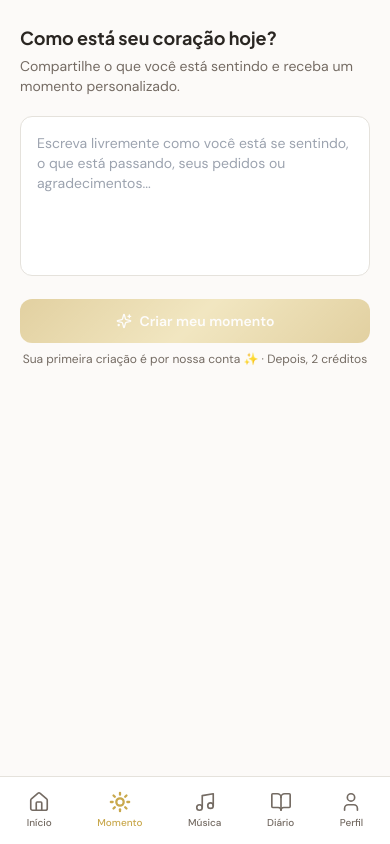
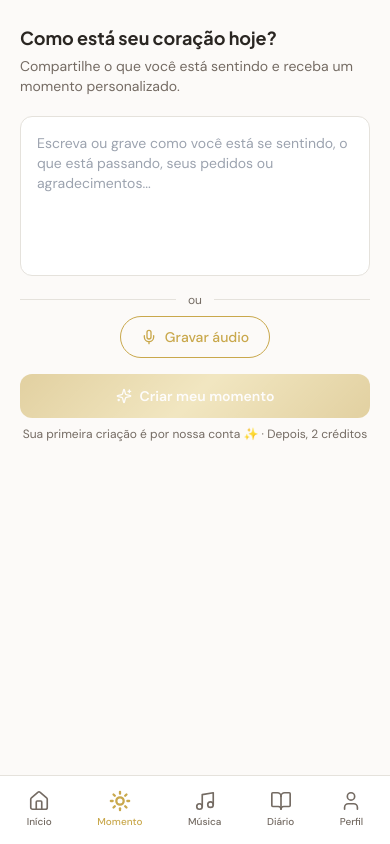
Before and after one commit to fernandolfas48/Momento-com-Deus, a Next.js app: page /meu-momento in a window 390 px wide. Built offline with nearby package versions, Linux system fonts and the light colour scheme; no server answers; sample sign-in values are in the browser's storage.

Commit message:
feat: layout responsivo desktop, tipografia melhorada e gravacao de audio com transcricao

```diff
--- a/app/(app)/meu-momento/page.tsx
+++ b/app/(app)/meu-momento/page.tsx
@@ -1,10 +1,10 @@
 'use client';
 
-import { useState } from 'react';
+import { useState, useRef } from 'react';
 import { useSession } from 'next-auth/react';
 import { useRouter } from 'next/navigation';
 import { motion } from 'framer-motion';
-import { Heart, Sparkles, BookOpen, HandHeart, MessageCircle, Music, Loader2, Crown, X } from 'lucide-react';
+import { Heart, Sparkles, BookOpen, HandHeart, MessageCircle, Music, Loader2, Crown, X, Mic, MicOff, Square } from 'lucide-react';
 import { toast } from 'sonner';
 
 export default function MeuMomentoPage() {
@@ -16,7 +16,63 @@ export default function MeuMomentoPage() {
   const [progress, setProgress] = useState(0);
   const [wasFree, setWasFree] = useState(false);
   const [showUpsell, setShowUpsell] = useState(false);
+  const [recording, setRecording] = useState(false);
+  const [transcribing, setTranscribing] = useState(false);
+  const mediaRecorderRef = useRef<MediaRecorder | null>(null);
+  const chunksRef = useRef<Blob[]>([]);
   const user = session?.user as any;
+
+  const startRecording = async () => {
+    try {
+      const stream = await navigator.mediaDevices.getUserMedia({ audio: true });
+      const mediaRecorder = new MediaRecorder(stream);
+      mediaRecorderRef.current = mediaRecorder;
+      chunksRef.current = [];
+
+      mediaRecorder.ondataavailable = (e) => {
+        if (e.data.size > 0) chunksRef.current.push(e.data);
+      };
+
+      mediaRecorder.onstop = async () => {
+        stream.getTracks().forEach(t => t.stop());
+        const blob = new Blob(chunksRef.current, { type: 'audio/webm' });
+        await transcribeAudio(blob);
+      };
+
+      mediaRecorder.start();
+      setRecording(true);
+      toast('Gravando... Clique em parar quando terminar.', { icon: '🎙️' });
+    } catch {
+      toast.error('Não foi possível acessar o microfone. Verifique as permissões.');
+    }
+  };
+
+  const stopRecording = () => {
+    if (mediaRecorderRef.current && recording) {
+      mediaRecorderRef.current.stop();
+      setRecording(false);
+      setTranscribing(true);
+    }
+  };
+
+  const transcribeAudio = async (blob: Blob) => {
+    try {
+      const formData = new FormData();
+      formData.append('audio', blob, 'recording.webm');
+      const res = await fetch('/api/ai/transcribe', { method: 'POST', body: formData });
+      const data = await res.json();
+      if (data?.text) {
+        setMessage((prev) => prev ? prev + ' ' + data.text : data.text);
+        toast.success('Áudio transcrito com sucesso!');
+      } else {
+        toast.error('Não consegui transcrever o áudio. Tente escrever.');
+      }
+    } catch {
+      toast.error('Erro ao transcrever áudio. Tente escrever.');
+    } finally {
+      setTranscribing(false);
+    }
+  };
 
   const createMoment = async () => {
     if (!message.trim()) { toast.error('Escreva algo sobre como você está se sentindo.'); return; }
@@ -97,12 +153,42 @@ export default function MeuMomentoPage() {
 
       {!result ? (
         <>
-          <textarea
-            value={message}
-            onChange={(e) => setMessage(e.target.value)}
-            placeholder="Escreva livremente como você está se sentindo, o que está passando, seus pedidos ou agradecimentos..."
-            className="w-full h-40 p-4 rounded-xl bg-white border border-border text-sm resize-none focus:outline-none focus:ring-2 focus:ring-[#C9A84C]/40"
-          />
+          <div className="relative">
+            <textarea
+              value={message}
+              onChange={(e) => setMessage(e.target.value)}
+              placeholder="Escreva ou grave como você está se sentindo, o que está passando, seus pedidos ou agradecimentos..."
+              className="w-full h-40 p-4 rounded-xl bg-white border border-border text-sm resize-none focus:outline-none focus:ring-2 focus:ring-[#C9A84C]/40"
+            />
+          </div>
+
+          {/* Botão de gravação de áudio */}
+          <div className="flex items-center justify-center gap-3 mt-2">
+            <div className="flex-1 h-px bg-border" />
+            <span className="text-xs text-muted-foreground">ou</span>
+            <div className="flex-1 h-px bg-border" />
+          </div>
+          <div className="flex justify-center mt-2">
+            {recording ? (
+              <button
+                onClick={stopRecording}
+                className="flex items-center gap-2 px-5 py-2.5 rounded-full bg-red-500 text-white text-sm font-medium animate-pulse"
+              >
+                <Square className="w-4 h-4 fill-white" /> Parar gravação
+              </button>
+            ) : transcribing ? (
+              <div className="flex items-center gap-2 text-sm text-muted-foreground">
+                <Loader2 className="w-4 h-4 animate-spin" /> Transcrevendo...
+              </div>
+            ) : (
+              <button
+                onClick={startRecording}
+                className="flex items-center gap-2 px-5 py-2.5 rounded-full border border-[#C9A84C] text-[#C9A84C] text-sm font-medium hover:bg-[#C9A84C]/5 transition-colors"
+              >
+                <Mic className="w-4 h-4" /> Gravar áudio
+              </button>
+            )}
+          </div>
 
           {loading && (
             <div className="mt-4">
--- /dev/null
+++ b/app/api/ai/transcribe/route.ts
@@ -0,0 +1,57 @@
+export const dynamic = 'force-dynamic';
+import { NextResponse } from 'next/server';
+import { auth } from '@/auth';
+
+export async function POST(request: Request) {
+  try {
+    const session = await auth();
+    if (!session?.user?.id) return NextResponse.json({ error: 'Não autenticado' }, { status: 401 });
+
+    const formData = await request.formData();
+    const audio = formData.get('audio') as File | null;
+    if (!audio) return NextResponse.json({ error: 'Áudio não encontrado' }, { status: 400 });
+
+    // Converte para base64
+    const buffer = await audio.arrayBuffer();
+    const base64 = Buffer.from(buffer).toString('base64');
+    const mimeType = audio.type || 'audio/webm';
+
+    const response = await fetch(
+      `https://generativelanguage.googleapis.com/v1beta/models/gemini-3.6-flash:generateContent?key=${process.env.GOOGLE_AI_API_KEY}`,
+      {
+        method: 'POST',
+        headers: { 'Content-Type': 'application/json' },
+        body: JSON.stringify({
+          contents: [{
+            parts: [
+              {
+                inline_data: {
+                  mime_type: mimeType,
+                  data: base64,
+                },
+              },
+              {
+                text: 'Transcreva exatamente o que foi dito neste áudio em português brasileiro. Retorne apenas o texto transcrito, sem comentários, traduções ou explicações.',
+              },
+            ],
+          }],
+          generationConfig: { maxOutputTokens: 1024, temperature: 0 },
+        }),
+      }
+    );
+
+    if (!response.ok) {
+      const err = await response.text();
+      console.error('Transcribe error:', err);
+      return NextResponse.json({ error: 'Erro ao transcrever' }, { status: 500 });
+    }
+
+    const data = await response.json();
+    const text = (data?.candidates?.[0]?.content?.parts?.[0]?.text ?? '').trim();
+
+    return NextResponse.json({ text });
+  } catch (error: any) {
+    console.error('Transcribe error:', error);
+    return NextResponse.json({ error: 'Erro interno' }, { status: 500 });
+  }
+}
--- a/app/globals.css
+++ b/app/globals.css
@@ -104,6 +104,12 @@
 @layer base {
   html {
     scroll-behavior: smooth;
+    font-size: 16px;
+  }
+  @media (min-width: 768px) {
+    html {
+      font-size: 17px;
+    }
   }
   * {
     border-color: hsl(var(--border));
@@ -113,6 +119,7 @@
     color: hsl(var(--foreground));
     -webkit-font-smoothing: antialiased;
     -moz-osx-font-smoothing: grayscale;
+    line-height: 1.6;
   }
   ::selection {
     background-color: hsl(var(--primary) / 0.2);
--- a/components/mobile-container.tsx
+++ b/components/mobile-container.tsx
@@ -2,8 +2,12 @@
 
 export function MobileContainer({ children, className }: { children: React.ReactNode; className?: string }) {
   return (
-    <div className={`mx-auto w-full max-w-[430px] min-h-screen bg-background relative ${className ?? ''}`}>
-      {children}
+    <div className="min-h-screen bg-[hsl(var(--background))] md:flex md:items-start md:justify-center md:py-0">
+      {/* Decorative background for desktop */}
+      <div className="hidden md:block fixed inset-0 bg-gradient-to-br from-[#C9A84C]/5 via-transparent to-[#C9A84C]/3 pointer-events-none" />
+      <div className={`relative mx-auto w-full max-w-[430px] min-h-screen bg-background md:shadow-2xl md:shadow-[#C9A84C]/10 ${className ?? ''}`}>
+        {children}
+      </div>
     </div>
   );
 }
```
